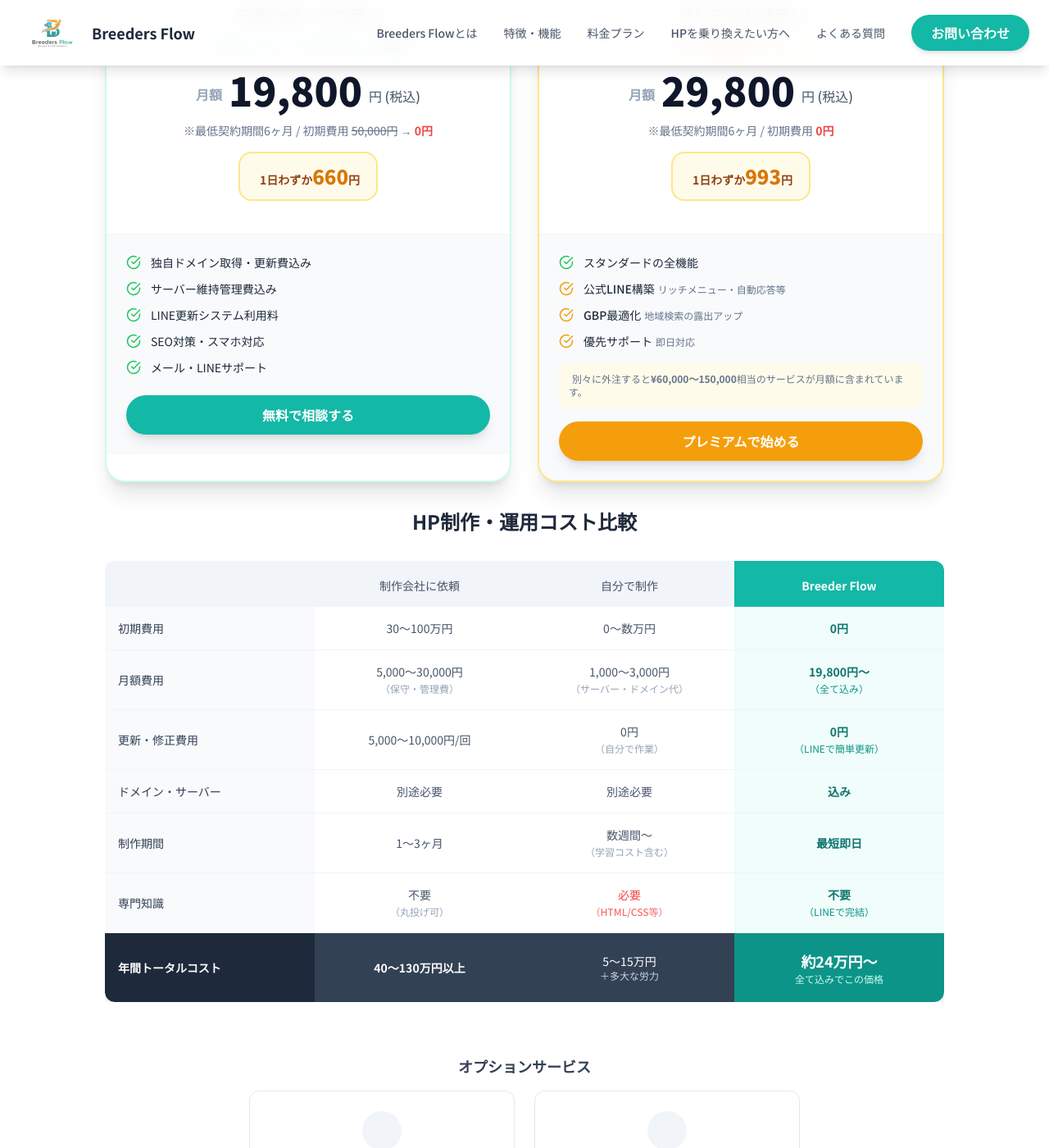
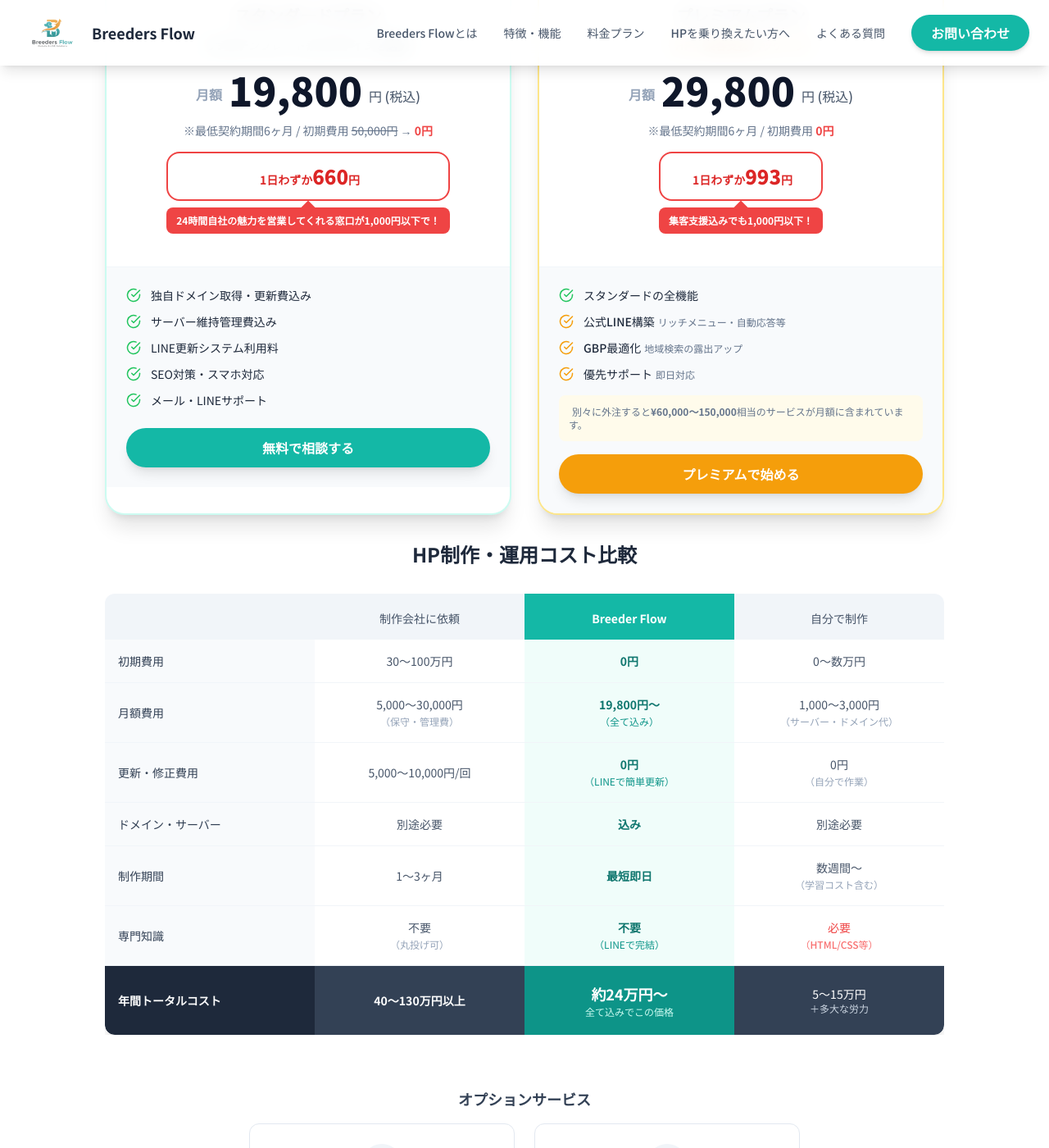
Before and after one commit to BSK-Ryo/Breeders-Flow, a Jekyll site: the page built from index.html, in a window 1280 px wide and 1400 px high, scrolled down 4409 px. Shown: the whole window at 82% size. Built offline with Jekyll 4.4.1, drawn with Linux system fonts in a browser that asks for light colours; nearby versions of some CDN libraries.

Commit message:
プランセクションリッチ化

```diff
--- a/index.html
+++ b/index.html
@@ -367,6 +367,7 @@
 
                     <!-- Standard Plan -->
                     <div class="bg-white border-2 border-teal-100 rounded-3xl shadow-xl overflow-hidden relative">
+                        <div class="absolute top-0 left-0 bg-teal-600 text-white font-bold px-4 py-1.5 rounded-br-xl text-sm z-10">おすすめ</div>
                         <div class="absolute top-0 right-0 bg-red-500 text-white font-bold px-4 py-1.5 rounded-bl-xl text-sm z-10">初期費用無料キャンペーン中！</div>
                         <div class="p-8 md:p-10 text-center border-b border-slate-100">
                             <h3 class="text-xl font-bold text-slate-800 mb-2">スタンダードプラン</h3>
@@ -377,11 +378,15 @@
                                 <span class="text-slate-600 font-medium pb-1">円 (税込)</span>
                             </div>
                             <p class="text-slate-500 text-sm mb-4">※最低契約期間6ヶ月 / 初期費用 <span class="line-through">50,000円</span> → <span class="text-red-500 font-bold">0円</span></p>
-                            <div class="inline-block">
-                                <div class="bg-amber-50 border-2 border-amber-200 rounded-2xl px-5 py-3 relative">
-                                    <p class="text-amber-800 font-bold text-sm">
-                                        <i class="fa-solid fa-clock mr-1"></i>1日わずか<span class="text-2xl font-extrabold text-amber-600">660</span>円
+                            <div class="relative inline-block">
+                                <div class="border-2 border-red-500 rounded-2xl px-5 py-3">
+                                    <p class="text-red-600 font-bold text-sm">
+                                        <i class="fa-solid fa-clock mr-1"></i>1日わずか<span class="text-2xl font-extrabold">660</span>円
                                     </p>
+                                </div>
+                                <div class="mt-2 bg-red-500 text-white text-xs font-bold px-3 py-2 rounded-lg relative text-center">
+                                    <div class="absolute -top-1.5 left-1/2 -translate-x-1/2 w-3 h-3 bg-red-500 rotate-45"></div>
+                                    <span>24時間自社の魅力を営業してくれる窓口が1,000円以下で！</span>
                                 </div>
                             </div>
                         </div>
@@ -401,7 +406,6 @@
 
                     <!-- Premium Plan -->
                     <div class="bg-white border-2 border-amber-200 rounded-3xl shadow-xl overflow-hidden relative">
-                        <div class="absolute top-0 right-0 bg-amber-500 text-white font-bold px-4 py-1.5 rounded-bl-xl text-sm z-10">おすすめ</div>
                         <div class="p-8 md:p-10 text-center border-b border-slate-100">
                             <h3 class="text-xl font-bold text-slate-800 mb-2">プレミアムプラン</h3>
                             <p class="text-amber-700 font-bold mb-4 bg-amber-50 inline-block px-4 py-1 rounded-full text-sm">HP + 集客支援パッケージ</p>
@@ -411,11 +415,15 @@
                                 <span class="text-slate-600 font-medium pb-1">円 (税込)</span>
                             </div>
                             <p class="text-slate-500 text-sm mb-4">※最低契約期間6ヶ月 / 初期費用 <span class="text-red-500 font-bold">0円</span></p>
-                            <div class="inline-block">
-                                <div class="bg-amber-50 border-2 border-amber-200 rounded-2xl px-5 py-3 relative">
-                                    <p class="text-amber-800 font-bold text-sm">
-                                        <i class="fa-solid fa-clock mr-1"></i>1日わずか<span class="text-2xl font-extrabold text-amber-600">993</span>円
+                            <div class="relative inline-block">
+                                <div class="border-2 border-red-500 rounded-2xl px-5 py-3">
+                                    <p class="text-red-600 font-bold text-sm">
+                                        <i class="fa-solid fa-clock mr-1"></i>1日わずか<span class="text-2xl font-extrabold">993</span>円
                                     </p>
+                                </div>
+                                <div class="mt-2 bg-red-500 text-white text-xs font-bold px-3 py-2 rounded-lg relative text-center">
+                                    <div class="absolute -top-1.5 left-1/2 -translate-x-1/2 w-3 h-3 bg-red-500 rotate-45"></div>
+                                    <span>集客支援込みでも1,000円以下！</span>
                                 </div>
                             </div>
                         </div>
@@ -451,16 +459,16 @@
                                             <span>制作会社に依頼</span>
                                         </div>
                                     </th>
+                                    <th class="py-4 px-4 bg-teal-500 text-center text-white font-bold w-1/4">
+                                        <div class="flex flex-col items-center">
+                                            <i class="fa-solid fa-star text-amber-300 text-lg mb-1"></i>
+                                            <span>Breeder Flow</span>
+                                        </div>
+                                    </th>
                                     <th class="py-4 px-4 bg-slate-100 text-center text-slate-600 font-medium w-1/4">
                                         <div class="flex flex-col items-center">
                                             <i class="fa-solid fa-person-digging text-slate-400 text-lg mb-1"></i>
                                             <span>自分で制作</span>
-                                        </div>
-                                    </th>
-                                    <th class="py-4 px-4 bg-teal-500 text-center text-white font-bold w-1/4">
-                                        <div class="flex flex-col items-center">
-                                            <i class="fa-solid fa-star text-amber-300 text-lg mb-1"></i>
-                                            <span>Breeder Flow</span>
                                         </div>
                                     </th>
                                 </tr>
@@ -469,44 +477,44 @@
                                 <tr class="border-b border-slate-100">
                                     <td class="py-4 px-4 bg-slate-50 font-medium text-slate-700">初期費用</td>
                                     <td class="py-4 px-4 text-center text-slate-600">30〜100万円</td>
+                                    <td class="py-4 px-4 text-center bg-teal-50 font-bold text-teal-700">0円</td>
                                     <td class="py-4 px-4 text-center text-slate-600">0〜数万円</td>
-                                    <td class="py-4 px-4 text-center bg-teal-50 font-bold text-teal-700">0円</td>
                                 </tr>
                                 <tr class="border-b border-slate-100">
                                     <td class="py-4 px-4 bg-slate-50 font-medium text-slate-700">月額費用</td>
                                     <td class="py-4 px-4 text-center text-slate-600">5,000〜30,000円<br><span class="text-xs text-slate-400">（保守・管理費）</span></td>
+                                    <td class="py-4 px-4 text-center bg-teal-50 font-bold text-teal-700">19,800円〜<br><span class="text-xs font-normal text-teal-600">（全て込み）</span></td>
                                     <td class="py-4 px-4 text-center text-slate-600">1,000〜3,000円<br><span class="text-xs text-slate-400">（サーバー・ドメイン代）</span></td>
-                                    <td class="py-4 px-4 text-center bg-teal-50 font-bold text-teal-700">19,800円〜<br><span class="text-xs font-normal text-teal-600">（全て込み）</span></td>
                                 </tr>
                                 <tr class="border-b border-slate-100">
                                     <td class="py-4 px-4 bg-slate-50 font-medium text-slate-700">更新・修正費用</td>
                                     <td class="py-4 px-4 text-center text-slate-600">5,000〜10,000円/回</td>
+                                    <td class="py-4 px-4 text-center bg-teal-50 font-bold text-teal-700">0円<br><span class="text-xs font-normal text-teal-600">（LINEで簡単更新）</span></td>
                                     <td class="py-4 px-4 text-center text-slate-600">0円<br><span class="text-xs text-slate-400">（自分で作業）</span></td>
-                                    <td class="py-4 px-4 text-center bg-teal-50 font-bold text-teal-700">0円<br><span class="text-xs font-normal text-teal-600">（LINEで簡単更新）</span></td>
                                 </tr>
                                 <tr class="border-b border-slate-100">
                                     <td class="py-4 px-4 bg-slate-50 font-medium text-slate-700">ドメイン・サーバー</td>
                                     <td class="py-4 px-4 text-center text-slate-600">別途必要</td>
+                                    <td class="py-4 px-4 text-center bg-teal-50 font-bold text-teal-700">込み</td>
                                     <td class="py-4 px-4 text-center text-slate-600">別途必要</td>
-                                    <td class="py-4 px-4 text-center bg-teal-50 font-bold text-teal-700">込み</td>
                                 </tr>
                                 <tr class="border-b border-slate-100">
                                     <td class="py-4 px-4 bg-slate-50 font-medium text-slate-700">制作期間</td>
                                     <td class="py-4 px-4 text-center text-slate-600">1〜3ヶ月</td>
+                                    <td class="py-4 px-4 text-center bg-teal-50 font-bold text-teal-700">最短即日</td>
                                     <td class="py-4 px-4 text-center text-slate-600">数週間〜<br><span class="text-xs text-slate-400">（学習コスト含む）</span></td>
-                                    <td class="py-4 px-4 text-center bg-teal-50 font-bold text-teal-700">最短即日</td>
                                 </tr>
                                 <tr class="border-b border-slate-100">
                                     <td class="py-4 px-4 bg-slate-50 font-medium text-slate-700">専門知識</td>
                                     <td class="py-4 px-4 text-center text-slate-600">不要<br><span class="text-xs text-slate-400">（丸投げ可）</span></td>
+                                    <td class="py-4 px-4 text-center bg-teal-50 font-bold text-teal-700">不要<br><span class="text-xs font-normal text-teal-600">（LINEで完結）</span></td>
                                     <td class="py-4 px-4 text-center text-red-500 font-medium">必要<br><span class="text-xs text-red-400">（HTML/CSS等）</span></td>
-                                    <td class="py-4 px-4 text-center bg-teal-50 font-bold text-teal-700">不要<br><span class="text-xs font-normal text-teal-600">（LINEで完結）</span></td>
                                 </tr>
                                 <tr>
                                     <td class="py-5 px-4 bg-slate-800 font-bold text-white rounded-bl-xl">年間トータルコスト</td>
                                     <td class="py-5 px-4 text-center bg-slate-700 text-white font-bold">40〜130万円以上</td>
-                                    <td class="py-5 px-4 text-center bg-slate-700 text-white">5〜15万円<span class="text-xs block text-slate-300">＋多大な労力</span></td>
-                                    <td class="py-5 px-4 text-center bg-teal-600 text-white font-bold text-lg rounded-br-xl">約24万円〜<span class="text-xs block font-normal text-teal-100">全て込みでこの価格</span></td>
+                                    <td class="py-5 px-4 text-center bg-teal-600 text-white font-bold text-lg">約24万円〜<span class="text-xs block font-normal text-teal-100">全て込みでこの価格</span></td>
+                                    <td class="py-5 px-4 text-center bg-slate-700 text-white rounded-br-xl">5〜15万円<span class="text-xs block text-slate-300">＋多大な労力</span></td>
                                 </tr>
                             </tbody>
                         </table>
```
Also changed, not shown: pricing.html (+27 -3 lines).
